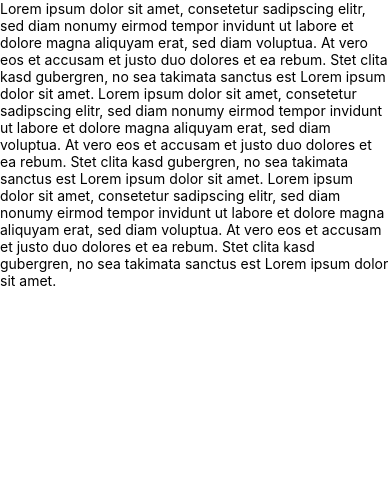
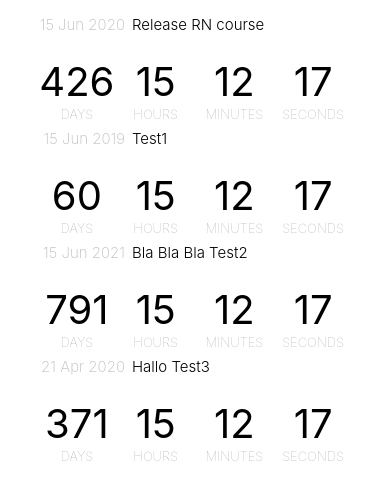
Before and after one commit to Circlebit/reactNativeApp, a React Native app: screen / in a window 390 px wide. Shown: the top 500 px of the page. Built offline with nearby package versions, Linux system fonts and the light colour scheme.

Commit message:
EventCard with some styles

```diff
--- /dev/null
+++ b/EventCard.js
@@ -0,0 +1,107 @@
+import React from 'react';
+import {
+    Text,
+    View,
+    StyleSheet,
+} from 'react-native';
+import PropTypes from 'prop-types';
+import {
+    formatDate,
+    getCountdownParts,
+} from './api';
+
+const styles = StyleSheet.create({
+    card: {
+        backgroundColor: '#fff',
+        flex: 1,
+        padding: 10,
+        paddingTop: 10,
+        paddingBottom: 10,
+        margin: 10,
+        marginTop: 5,
+        marginBottom: 5,
+    },
+    cardHeader: {
+        flex: 1,
+        flexDirection: 'row',
+    },
+    date: {
+        fontWeight: '200',
+        fontSize: 15,
+        color: '#bdbdbd',
+        width: '30%',
+        textAlign: 'right',
+    },
+    title: {
+        fontSize: 15,
+        fontWeight: '300',
+        marginLeft: 7,
+        textAlign: 'left',
+    },
+    counterContainer: {
+        flex: 1,
+        flexDirection: 'row',
+        justifyContent: 'space-between',
+        paddingLeft: '5%',
+        paddingRight: '5%',
+    },
+    counter: {
+        width: '25%',
+        flex: 1,
+    },
+    counterText: {
+        fontSize: 40,
+        textAlign: 'center',
+    },
+    counterLabel: {
+        fontSize: 13,
+        fontWeight: '100',
+        color: '#a3a3a3',
+        textAlign: 'center',
+        paddingTop: 0,
+    },
+});
+
+export default function EventCard({ event }) {
+
+    const {
+        days,
+        hours,
+        minutes,
+        seconds
+    } = getCountdownParts(event.date);
+
+    return (
+        <View style={styles.card}>
+            <View style={styles.cardHeader}>
+                <Text style={styles.date}>{formatDate(event.date)}</Text>
+                <Text style={styles.title}>{event.title}</Text>
+            </View>
+            <View style={styles.counterContainer}>
+                <View style={styles.counter}>
+                    <Text style={styles.counterText}>{days}</Text>
+                    <Text style={styles.counterLabel}>DAYS</Text>
+                </View>
+                <View style={styles.counter}>
+                    <Text style={styles.counterText}>{hours}</Text>
+                    <Text style={styles.counterLabel}>HOURS</Text>
+                </View>
+                <View style={styles.counter}>
+                    <Text style={styles.counterText}>{minutes}</Text>
+                    <Text style={styles.counterLabel}>MINUTES</Text>
+                </View>
+                <View style={styles.counter}>
+                    <Text style={styles.counterText}>{seconds}</Text>
+                    <Text style={styles.counterLabel}>SECONDS</Text>
+                </View>
+            </View>
+        </View>
+    );
+}
+
+EventCard.propTypes = {
+    event: PropTypes.shape({
+        title: PropTypes.string.isRequired,
+        date: PropTypes.instanceOf(Date)
+    }),
+};
--- a/EventList.js
+++ b/EventList.js
@@ -1,13 +1,29 @@
 import React, { Component } from "react";
-import { Text } from "react-native";
+import { FlatList, Text } from "react-native";
+
+import EventCard from './EventCard'
 
 class EventList extends Component {
+    state = {
+        events: []
+    }
+
+    componentDidMount() {
+        const events = require('./db.json').events.map(e => ({
+            ...e,
+            date: new Date(e.date),
+        }));
+        this.setState({ events });
+    }
+
     render() {
         return (
-            <Text>
-                Lorem ipsum dolor sit amet, consetetur sadipscing elitr, sed diam nonumy eirmod tempor invidunt ut labore et dolore magna aliquyam erat, sed diam voluptua. At vero eos et accusam et justo duo dolores et ea rebum. Stet clita kasd gubergren, no sea takimata sanctus est Lorem ipsum dolor sit amet. Lorem ipsum dolor sit amet, consetetur sadipscing elitr, sed diam nonumy eirmod tempor invidunt ut labore et dolore magna aliquyam erat, sed diam voluptua. At vero eos et accusam et justo duo dolores et ea rebum. Stet clita kasd gubergren, no sea takimata sanctus est Lorem ipsum dolor sit amet. Lorem ipsum dolor sit amet, consetetur sadipscing elitr, sed diam nonumy eirmod tempor invidunt ut labore et dolore magna aliquyam erat, sed diam voluptua. At vero eos et accusam et justo duo dolores et ea rebum. Stet clita kasd gubergren, no sea takimata sanctus est Lorem ipsum dolor sit amet.
-            </Text>
-        )
+            <FlatList
+                data={this.state.events}
+                renderItem={({item}) => <EventCard event={item} />}
+                keyExtractor={item => item.id}
+            />
+        );
     }
 }
 
--- /dev/null
+++ b/api.js
@@ -0,0 +1,21 @@
+import moment from 'moment';
+
+export function formatDate(dateString) {
+  const parsed = moment(new Date(dateString));
+
+  if (!parsed.isValid()) {
+    return dateString;
+  }
+
+  return parsed.format('D MMM YYYY');
+}
+
+export function getCountdownParts(eventDate) {
+  const duration = moment.duration(moment(new Date(eventDate)).diff(new Date()));
+  return {
+    days: parseInt(duration.as('days')),
+    hours: duration.get('hours'),
+    minutes: duration.get('minutes'),
+    seconds: duration.get('seconds'),
+  };
+}
--- /dev/null
+++ b/db.json
@@ -0,0 +1,24 @@
+{
+    "events": [
+      {
+        "title": "Release RN course",
+        "date": "2020-06-15T00:00:00.000Z",
+        "id": "05dafc66-bd91-43a0-a752-4dc40f039144"
+      },
+      {
+        "title": "Test1",
+        "date": "2019-06-15T00:00:00.000Z",
+        "id": "001c9b6d-00a9-465c-a2d3-afb7176a0a87"
+      },
+      {
+        "title": "Bla Bla Bla Test2",
+        "date": "2021-06-15T00:00:00.000Z",
+        "id": "4cdbe78f-54df-4769-bf3b-02a930161ec5"
+      },
+      {
+        "title": "Hallo Test3",
+        "date": "2020-04-21T00:00:00.000Z",
+        "id": "81066e94-5e2a-410a-986c-67dcc72d3a82"
+      }
+    ]
+  }
--- a/package.json
+++ b/package.json
@@ -8,6 +8,7 @@
   },
   "dependencies": {
     "expo": "^32.0.0",
+    "moment": "^2.24.0",
     "react": "16.5.0",
     "react-native": "https://github.com/expo/react-native/archive/sdk-32.0.0.tar.gz"
   },
```
Also changed, not shown: 1 other file (tests, documents, lock files or other folders).
